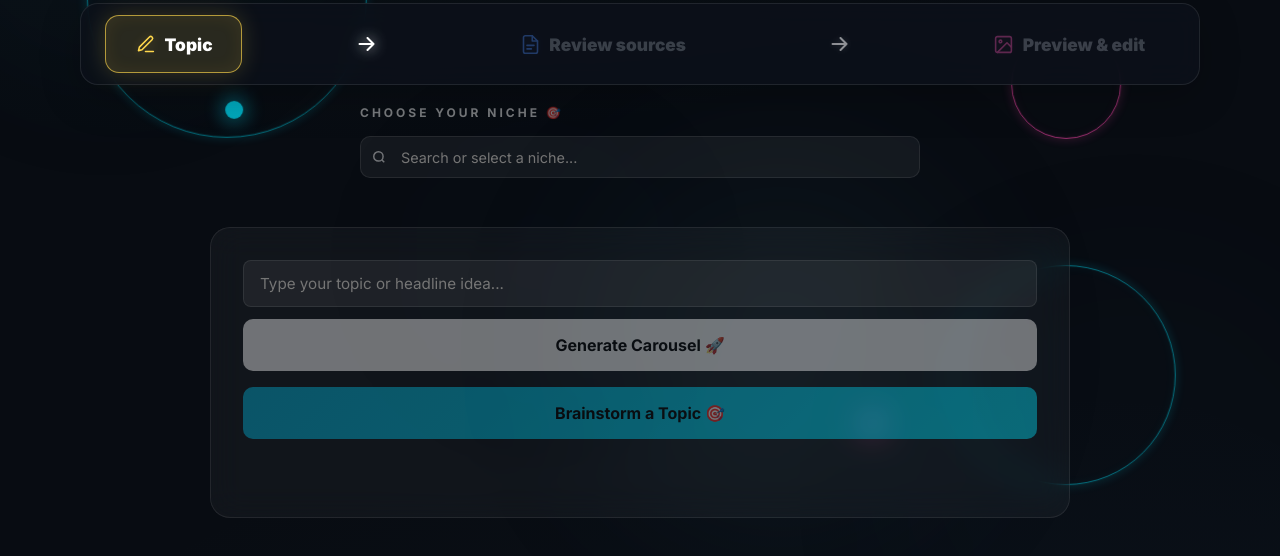
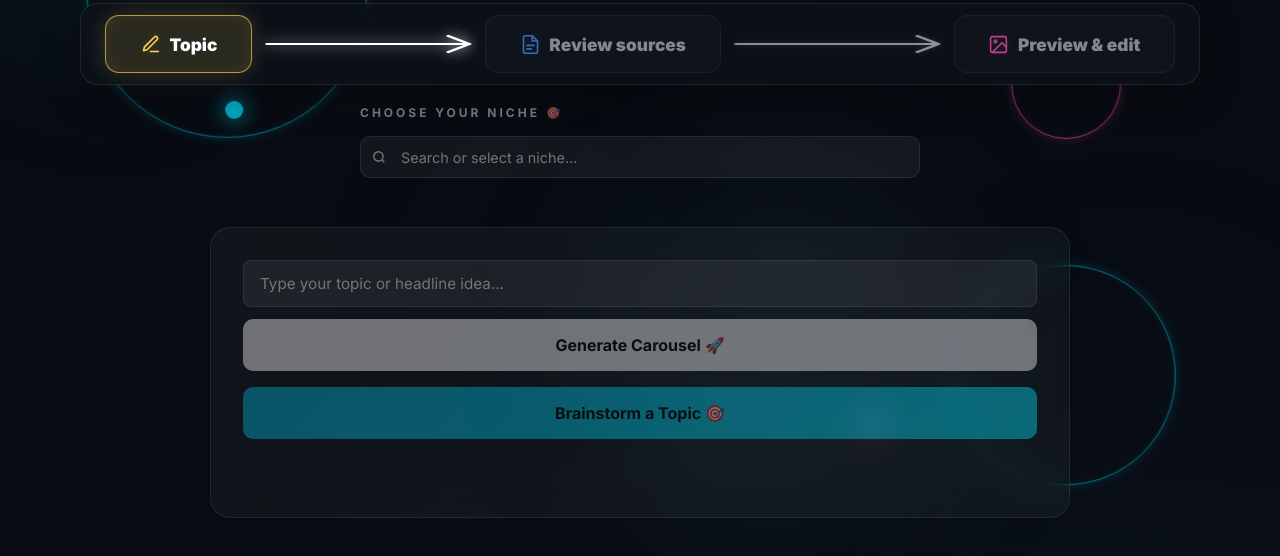
Before and after one commit to DrZephyros/ai-social-media-manager, a website: page index.html in a window 1280 px wide. Shown: the part 204-760 px from the top of the page. Drawn offline with Linux system fonts and the light colour scheme.

Commit message:
Balance workflow tabs and stretch connector arrows

```diff
--- a/index.html
+++ b/index.html
@@ -285,13 +285,13 @@
     @keyframes spin { to { transform: rotate(360deg); } }
 
     .workspace-tabs { width: min(1120px, calc(100% - 2rem)); margin: 1.5rem auto 0; display: grid; grid-template-columns: max-content minmax(4.5rem, 1fr) max-content minmax(4.5rem, 1fr) max-content; align-items: center; justify-content: center; gap: 0.7rem; padding: 0.7rem 1.5rem; border: 1px solid rgba(255,255,255,0.09); border-radius: 18px; background: rgba(12,17,26,0.88); backdrop-filter: blur(14px); position: sticky; top: 0.6rem; z-index: 20; box-shadow: 0 12px 40px rgba(0,0,0,0.22); }
-    .workspace-tab { --tab-accent: #00e5ff; --tab-glow: rgba(0,229,255,0.18); min-height: 58px; display: flex; align-items: center; justify-content: center; padding: 0 1.8rem; border: 1px solid transparent; border-radius: 14px; background: transparent; color: rgba(220,228,238,0.66); font: inherit; font-size: 1.08rem; font-weight: 780; cursor: pointer; transition: color 0.2s, background 0.2s, border-color 0.2s, box-shadow 0.2s, transform 0.2s; }
+    .workspace-tab { --tab-accent: #00e5ff; --tab-glow: rgba(0,229,255,0.18); min-height: 58px; display: flex; align-items: center; justify-content: center; padding: 0 2.1rem; border: 1px solid rgba(255,255,255,0.08); border-radius: 14px; background: rgba(255,255,255,0.025); color: rgba(220,228,238,0.78); font: inherit; font-size: 1.08rem; font-weight: 780; cursor: pointer; transition: color 0.2s, background 0.2s, border-color 0.2s, box-shadow 0.2s, transform 0.2s; }
     .workspace-tab[data-step="topic"] { --tab-accent: #ffd84d; --tab-glow: rgba(255,216,77,0.2); }
     .workspace-tab[data-step="sources"] { --tab-accent: #4d8dff; --tab-glow: rgba(77,141,255,0.2); }
     .workspace-tab[data-step="preview"] { --tab-accent: #ff55b8; --tab-glow: rgba(255,85,184,0.2); }
     .workspace-tab:hover:not(:disabled) { color: #fff; border-color: color-mix(in srgb, var(--tab-accent) 35%, transparent); background: color-mix(in srgb, var(--tab-accent) 7%, transparent); box-shadow: 0 0 20px var(--tab-glow), inset 0 0 14px color-mix(in srgb, var(--tab-accent) 5%, transparent); }
     .workspace-tab.active { color: #fff; border-color: color-mix(in srgb, var(--tab-accent) 65%, transparent); background: color-mix(in srgb, var(--tab-accent) 13%, transparent); box-shadow: 0 0 23px var(--tab-glow), inset 0 0 18px color-mix(in srgb, var(--tab-accent) 8%, transparent); }
-    .workspace-tab:disabled { opacity: 0.34; cursor: not-allowed; }
+    .workspace-tab:disabled { opacity: 0.72; cursor: not-allowed; }
     .workspace-tab svg { width: 21px; height: 21px; flex: 0 0 auto; color: var(--tab-accent); filter: drop-shadow(0 0 5px var(--tab-glow)); }
     .workspace-connector { width: 100%; height: 24px; justify-self: stretch; color: rgba(255,255,255,0.52); filter: drop-shadow(0 0 3px rgba(255,255,255,0.28)); transition: color 0.2s, filter 0.2s, opacity 0.2s; }
     #tab-topic.active + .workspace-connector, #tab-sources.active + .workspace-connector { color: #fff; filter: drop-shadow(0 0 7px rgba(255,255,255,0.9)); }
@@ -964,11 +964,11 @@
     <button id="tab-topic" class="workspace-tab active" role="tab" aria-selected="true" aria-controls="topic-panel" data-step="topic" data-panel="topic-panel">
       <span class="step-icon"><svg viewBox="0 0 24 24" fill="none" stroke="currentColor" stroke-width="1.8" stroke-linecap="round" stroke-linejoin="round" aria-hidden="true"><path d="M12 20h9"/><path d="M16.5 3.5a2.1 2.1 0 0 1 3 3L8 18l-4 1 1-4Z"/></svg>Topic</span>
     </button>
-    <svg class="workspace-connector" viewBox="0 0 24 24" fill="none" stroke="currentColor" stroke-width="2" stroke-linecap="round" stroke-linejoin="round" aria-hidden="true"><path d="M5 12h14M13 6l6 6-6 6"/></svg>
+    <svg class="workspace-connector" viewBox="0 0 100 24" preserveAspectRatio="none" fill="none" stroke="currentColor" stroke-width="2" stroke-linecap="round" stroke-linejoin="round" aria-hidden="true"><path d="M2 12h96M88 4l10 8-10 8"/></svg>
     <button id="tab-sources" class="workspace-tab" role="tab" aria-selected="false" aria-controls="sources-panel" data-step="sources" data-panel="sources-panel" disabled>
       <span class="step-icon"><svg viewBox="0 0 24 24" fill="none" stroke="currentColor" stroke-width="1.8" stroke-linecap="round" stroke-linejoin="round" aria-hidden="true"><path d="M14 2H6a2 2 0 0 0-2 2v16a2 2 0 0 0 2 2h12a2 2 0 0 0 2-2V8Z"/><path d="M14 2v6h6M8 13h8M8 17h5"/></svg><span class="tab-label-long">Review sources</span><span class="tab-label-short">Sources</span></span>
     </button>
-    <svg class="workspace-connector" viewBox="0 0 24 24" fill="none" stroke="currentColor" stroke-width="2" stroke-linecap="round" stroke-linejoin="round" aria-hidden="true"><path d="M5 12h14M13 6l6 6-6 6"/></svg>
+    <svg class="workspace-connector" viewBox="0 0 100 24" preserveAspectRatio="none" fill="none" stroke="currentColor" stroke-width="2" stroke-linecap="round" stroke-linejoin="round" aria-hidden="true"><path d="M2 12h96M88 4l10 8-10 8"/></svg>
     <button id="tab-preview" class="workspace-tab" role="tab" aria-selected="false" aria-controls="preview-panel" data-step="preview" data-panel="preview-panel" disabled>
       <span class="step-icon"><svg viewBox="0 0 24 24" fill="none" stroke="currentColor" stroke-width="1.8" stroke-linecap="round" stroke-linejoin="round" aria-hidden="true"><rect x="3" y="3" width="18" height="18" rx="2"/><circle cx="8.5" cy="8.5" r="1.5"/><path d="m21 15-5-5L5 21"/></svg><span class="tab-label-long">Preview &amp; edit</span><span class="tab-label-short">Preview</span></span>
     </button>
```
